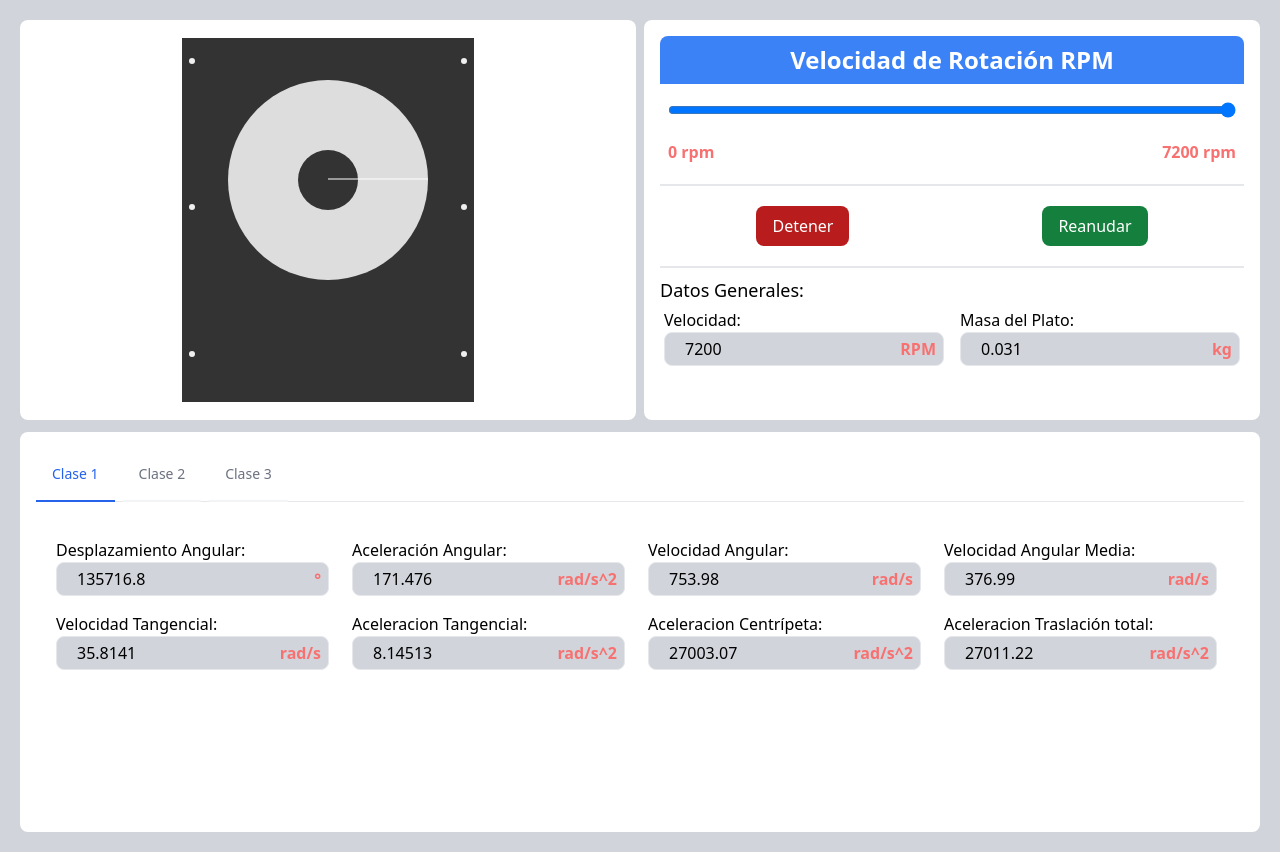
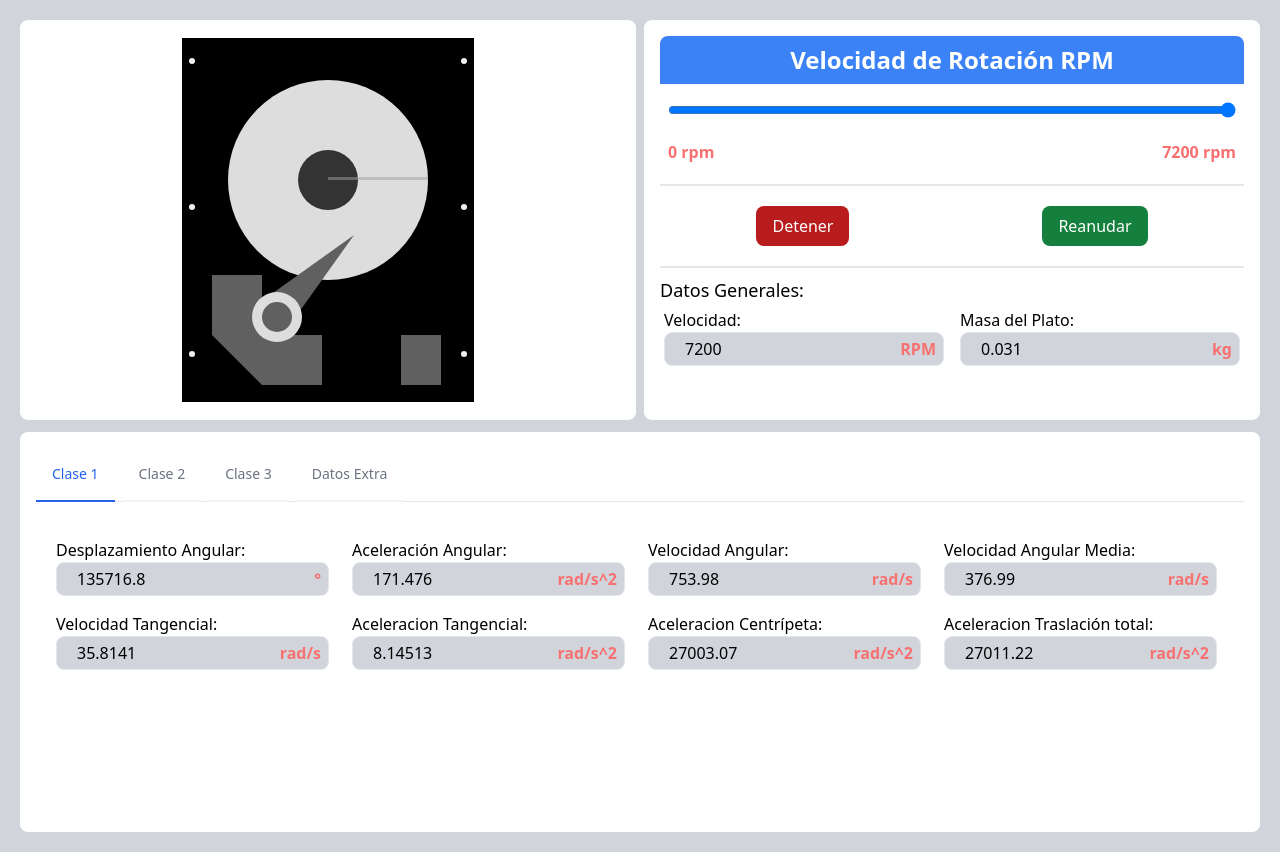
Before and after one commit to YahirSib/cdp_proyecto, a plain HTML site: page index.html in a window 1280 px wide. Drawn offline with nearby package versions, Linux system fonts and the light colour scheme.

Commit message:
finis
finalizacion

```diff
--- a/index.html
+++ b/index.html
@@ -26,7 +26,15 @@
                     <div class="tornillo"></div>
                 </div>
                 <div class="cosos">
-
+                    <div class="rectangulo1"></div>
+                    <div class="triangulo"></div>
+                    <div class="rectangulo2"></div>
+                    <div class="rectangulo3"></div>
+                </div>
+                <div class="aguja">
+                    <div class="circulo1"></div>
+                    <div class="circulo2"></div>
+                    <div class="triangulo2"></div>
                 </div>
             </div>
         </div>
@@ -80,6 +88,9 @@
                     </li>
                     <li class="me-2" role="presentation">
                         <button class="inline-block p-4 border-b-2 rounded-t-lg hover:text-gray-600 hover:border-gray-300 dark:hover:text-gray-300" id="settings-styled-tab" data-tabs-target="#styled-settings" type="button" role="tab" aria-controls="settings" aria-selected="false">Clase 3</button>
+                    </li>
+                    <li class="me-2" role="presentation">
+                        <button class="inline-block p-4 border-b-2 rounded-t-lg hover:text-gray-600 hover:border-gray-300 dark:hover:text-gray-300" id="settings2-styled-tab" data-tabs-target="#styled2-settings" type="button" role="tab" aria-controls="settings2" aria-selected="false">Datos Extra</button>
                     </li>
                 </ul>
             </div>
@@ -232,6 +243,32 @@
                         </div>
                     </div>
                 </div>
+                <div class="hidden p-4 rounded-lg " id="styled2-settings" role="tabpanel" aria-labelledby="settings2-tab">
+                    <!--CLASE 3-->
+                    <div class="w-full grid grid-cols-3 gap-x-2 gap-y-2 h-full">
+                        <div class="p-1 flex justify-center items-start flex-col">
+                            <label for="txt-masa-seguro">Masa del Seguro:</label>
+                            <div class="flex justify-center items-center relative">
+                                <input class="bg-gray-300 rounded-lg border-solid border border-gray-200 text-left py-1 px-5 w-full" type="text" name="txt-masa-seguro" id="txt-masa-seguro" value="0.002">
+                                <p class="absolute right-2 text-red-400 font-bold">kg</p>
+                            </div>
+                        </div>
+                        <div class="p-1 flex justify-center items-start flex-col">
+                            <label for="txt-masa-seguro">Masa del Eje:</label>
+                            <div class="flex justify-center items-center relative">
+                                <input class="bg-gray-300 rounded-lg border-solid border border-gray-200 text-left py-1 px-5 w-full" type="text" name="txt-masa-seguro" id="txt-masa-seguro" value="0.02">
+                                <p class="absolute right-2 text-red-400 font-bold">kg</p>
+                            </div>
+                        </div>
+                        <div class="p-1 flex justify-center items-start flex-col">
+                            <label for="txt-masa-seguro">Tiempo:</label>
+                            <div class="flex justify-center items-center relative">
+                                <input class="bg-gray-300 rounded-lg border-solid border border-gray-200 text-left py-1 px-5 w-full" type="text" name="txt-masa-seguro" id="txt-masa-seguro" value="4.40">
+                                <p class="absolute right-2 text-red-400 font-bold">s</p>
+                            </div>
+                        </div>
+                    </div>
+                </div>
             </div>
         </div>
 
--- a/styles.css
+++ b/styles.css
@@ -20,8 +20,8 @@ body {
 
 .shine {
     width: 50%;
-    height: 2px;
-    background-color: rgba(255, 255, 255, 0.5); /* Color y opacidad del brillo */
+    height: 3px;
+    background-color: rgba(163, 161, 161, 0.5); /* Color y opacidad del brillo */
     position: absolute;
     top: 50%;
     left: 0;
@@ -44,7 +44,7 @@ body {
     content: "";
     display: flex;
     position: relative;
-    background-color: #333;
+    background-color: black;
     height: 99%;
     width: 50%;
     justify-content: center;
@@ -86,6 +86,94 @@ body {
     background-color: #f0f0f0;
 }
 
+.cosos{
+    position: absolute;
+    bottom: 0;
+    left: 0;
+    width: 100%;
+    height: 35%;
+}
+
+.rectangulo1{
+    width: 50px;
+    height: 60px;
+    background-color: #616060;
+    top: 0;
+    left: 30px;
+    position: relative;
+}
+
+.triangulo{
+    width: 0;
+    height: 0;
+    border-right: 30px solid #616060;
+    border-top: 20px solid #616060;
+    border-left: 20px solid transparent;
+    border-bottom: 30px solid transparent;
+    left: 30px;
+    position: relative;
+}
+
+.rectangulo2{
+    width: 60px;
+    height: 50px;
+    top: -50px;
+    background-color: #616060;
+    left: 80px;
+    position: relative;
+}
+
+.rectangulo3{
+    width: 40px;
+    height: 50px;
+    top: -100px;
+    background-color: #616060;
+    left: 75%;
+    position: relative;
+}
+
+.aguja{
+    width: 100%;
+    position: absolute;
+    bottom: 0;
+    height: 50%;
+}
+.circulo1{
+    width: 50px;
+    height: 50px;
+    border-radius: 50%;
+    background-color: #ddd;
+    position: absolute;
+    left: 70px;
+    bottom: 60px;
+    z-index: 2;
+}
+
+.circulo2{
+    width: 30px;
+    height: 30px;
+    border-radius: 50%;
+    background-color: #616060;
+    position: absolute;
+    left: 80px;
+    bottom: 70px;
+    z-index: 2;
+}
+
+.triangulo2 {
+    width: 0;
+    height: 0;
+    border-right: 20px solid transparent;
+    border-top: 100px solid transparent;
+    border-left: 20px solid transparent;
+    border-bottom: 120px solid #616060;
+    position: absolute;
+    left: 145px;
+    bottom: 50px;
+    transform: rotate(45deg);
+    z-index: 1;
+}
+
 @keyframes rotate {
     0% {
         transform: rotate(0deg);
```
